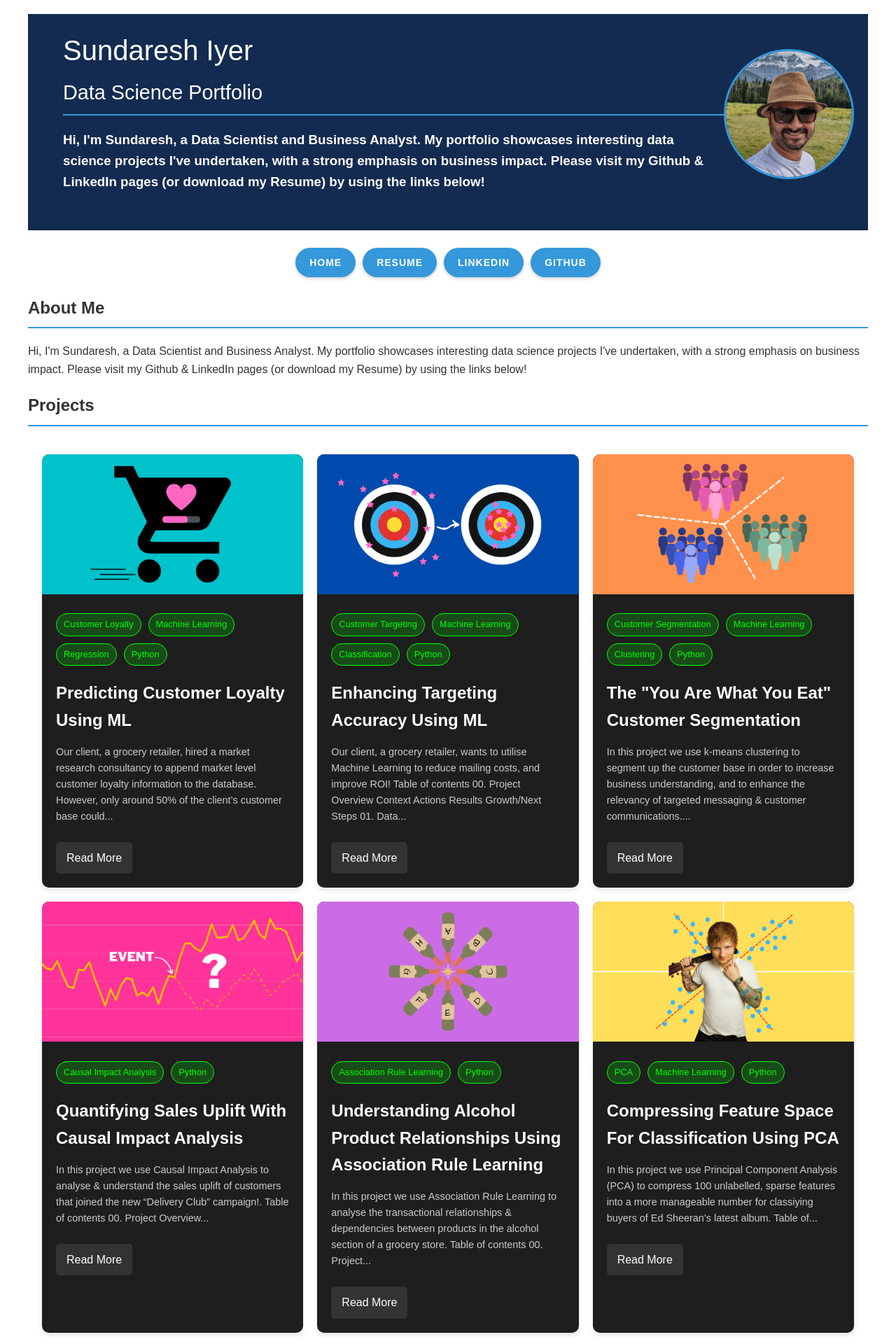
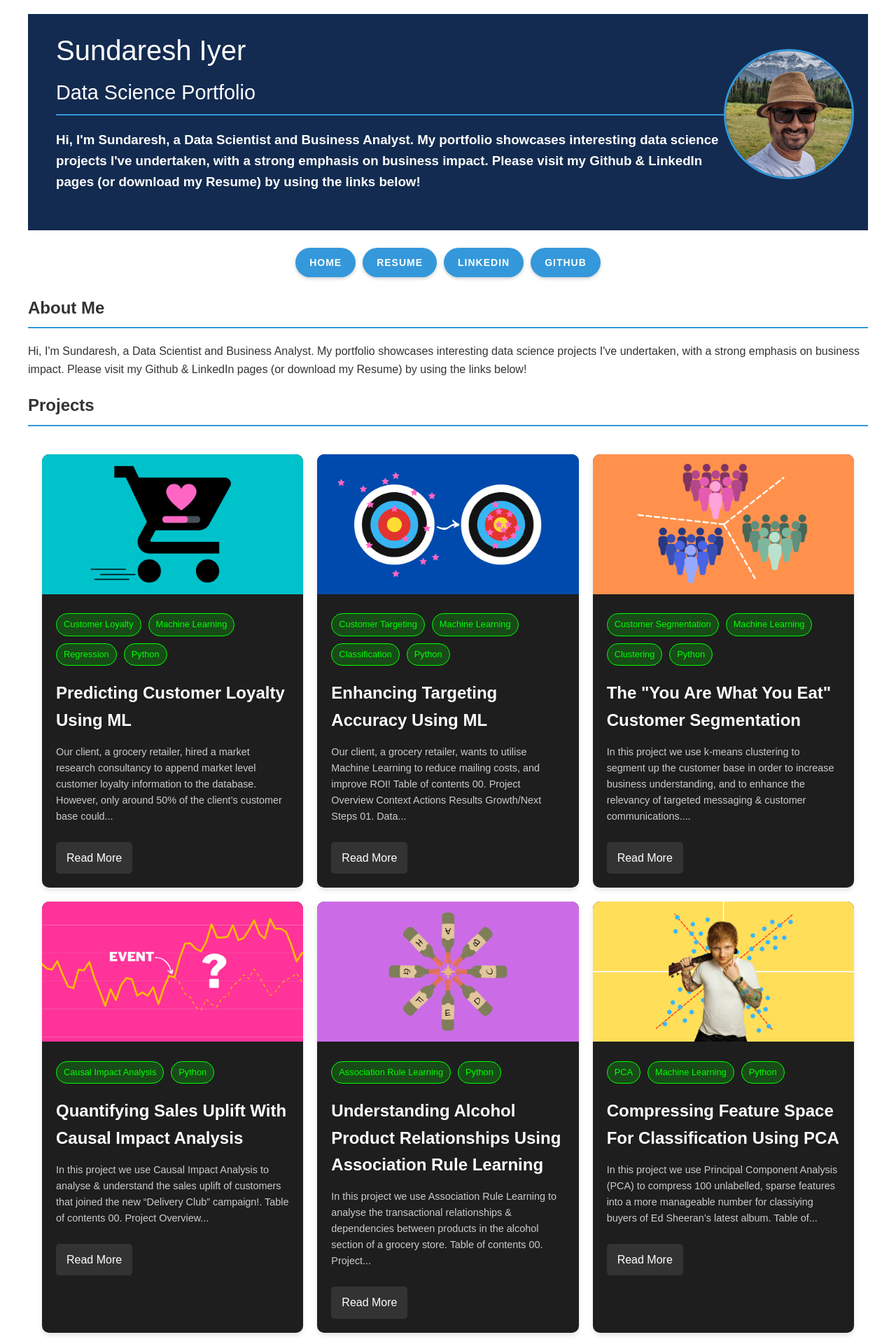
Before and after one commit to IyerS/sundareshiyer.github.io, a Jekyll site: the page built from index.html, in a window 1280 px wide. Shown: the top 1920 px of the page at 70% size. Built offline with Jekyll 4.4.1, drawn with Linux system fonts in a browser that asks for light colours.

Commit message:
Update main.scss

```diff
--- a/assets/css/main.scss
+++ b/assets/css/main.scss
@@ -53,7 +53,7 @@ h3 {
 }
 
 .title-description {
-    margin-left: 30px;
+    margin-left: 20px;
     flex-grow: 1;
     text-align: left;
 }
@@ -237,7 +237,7 @@ nav a:active {
     }
 
     .title-description {
-        margin-left: 30px;
+        margin-left: 20px;
         margin-top: 15px;
     }
 
```
